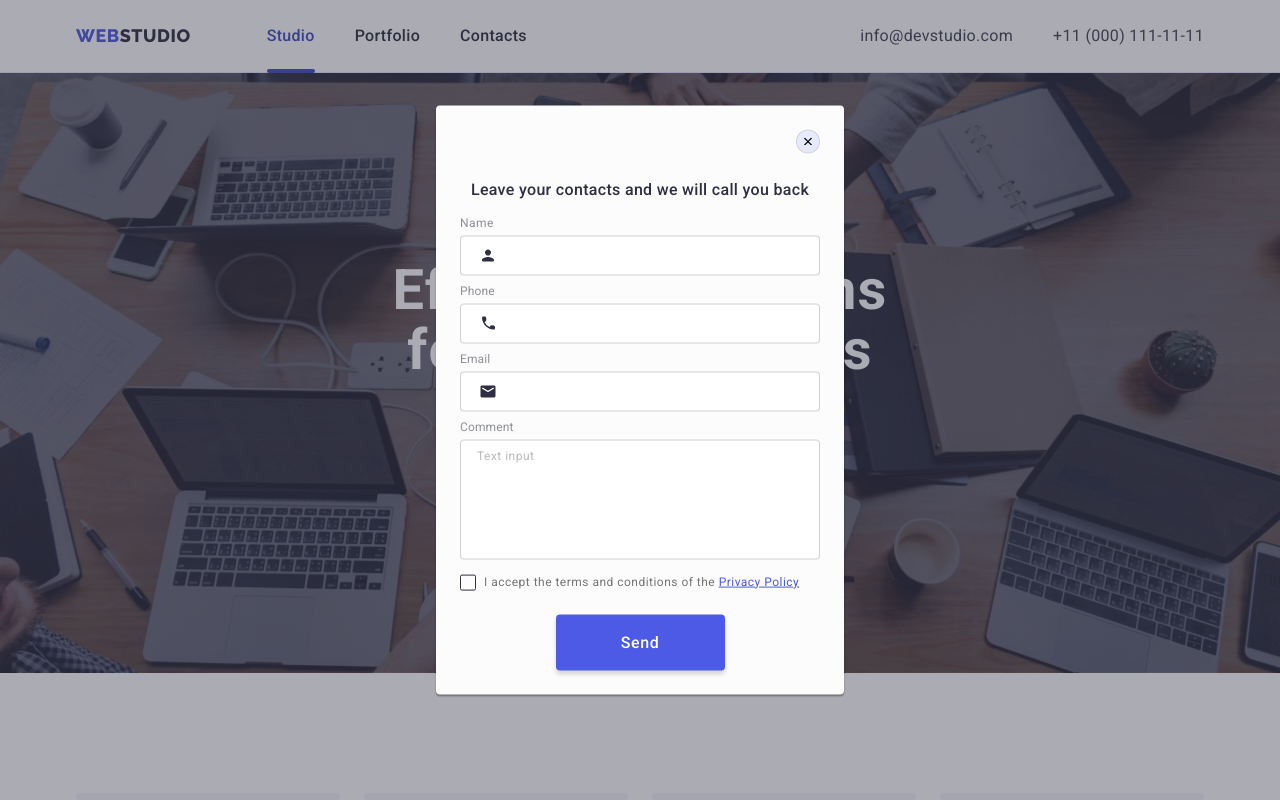
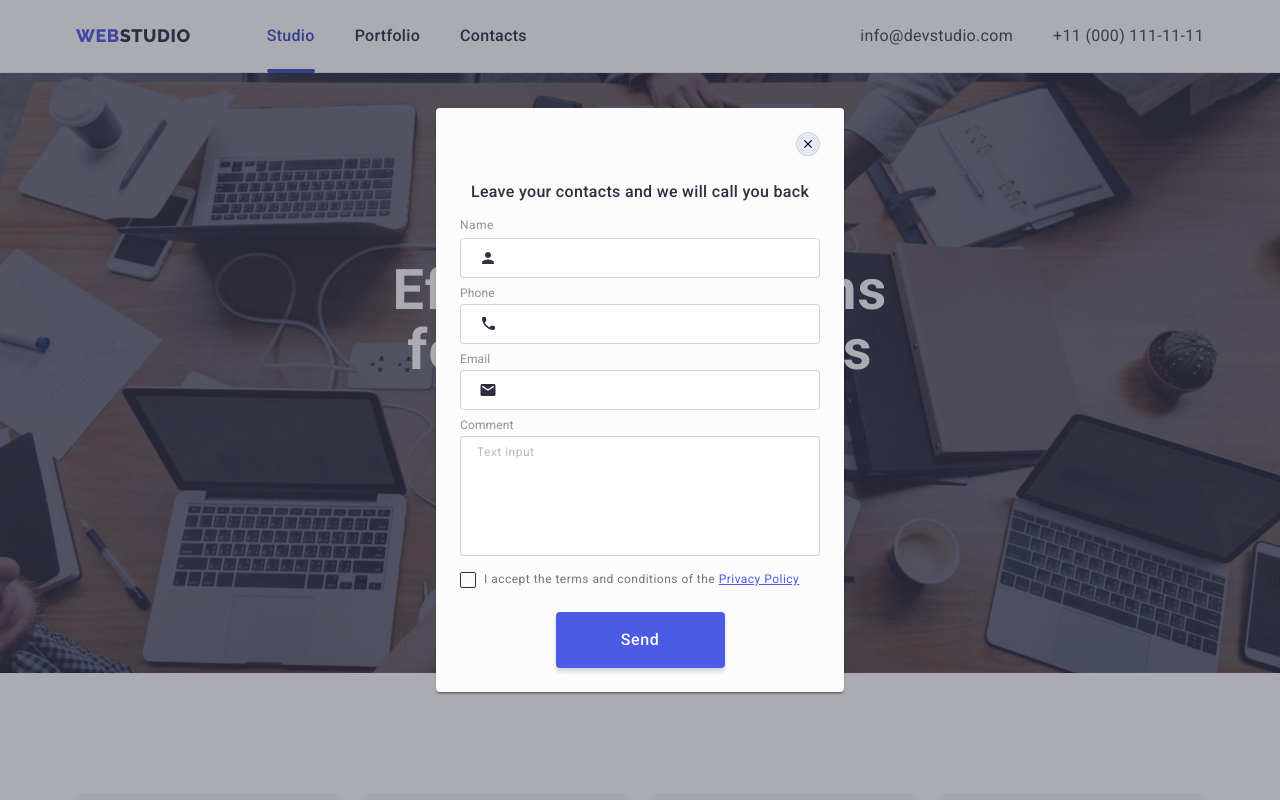
Before and after one commit to Cherydens/goit-markup-hw-06, a plain HTML site: page index.html in a window 1280 px wide. Both pictures are taken after a click on the button "Order Service". Shown: the top 800 px of the page. Drawn offline with nearby package versions, Linux system fonts and the light colour scheme.

Commit message:
Fix modal window

```diff
--- a/css/styles.css
+++ b/css/styles.css
@@ -299,7 +299,6 @@ background-color: var(--white-color);
 .team-section {
   padding-top: 120px;
   padding-bottom: 110px;
-  max-width: 1440px;
   margin-left: auto;
   margin-right: auto;
   background-color: var(--light-color);
@@ -503,7 +502,6 @@ background-color: var(--white-color);
 
 /* Footer */
 .page-footer {
-  max-width: 1440px;
   margin-left: auto;
   margin-right: auto;
   padding: 100px 0;
@@ -713,17 +711,26 @@ background-color: var(--white-color);
   margin-bottom: 8px;
 }
 
-.contact-descr {
-  display: block;
-  font-size: 12px;
-  line-height: 1.33;
-  letter-spacing: 0.01em;
-  color: var(--subtle-text-color);
-  margin-bottom: 4px;
+.comment-field {
+  margin-bottom: 16px;
 }
 
 .user-name-descr {
+  display: block;
+  margin-bottom: 4px;
+  font-size: 12px;
+  line-height: 1.33;
   letter-spacing: 0.04em;
+  color: var(--subtle-text-color);
+}
+
+.contact-descr {
+  display: block;
+  margin-bottom: 4px;
+  font-size: 12px;
+  line-height: 1.17;
+  letter-spacing: 0.01em;
+  color: var(--subtle-text-color);
 }
 
 .contact-wrapper {
@@ -763,6 +770,7 @@ background-color: var(--white-color);
 }
 
 .contact-comment {
+  display: block;
   resize: none;
   width: 100%;
   height: 120px;
--- a/index.html
+++ b/index.html
@@ -608,7 +608,7 @@
           <p class="form-title">Leave your contacts and we will call you back</p>
 
           <label class="contact-field">
-            <span class="user-name-descr contact-descr">Name</span>
+            <span class="user-name-descr">Name</span>
             <span class="contact-wrapper">
               <input class="contact-input" type="text" name="user_name" autofocus />
               <svg class="contact-icon" width="18" height="18">
@@ -637,7 +637,7 @@
             </span>
           </label>
 
-          <label class="contact-field">
+          <label class="comment-field">
             <span class="contact-descr">Comment</span>
             <textarea
               class="contact-comment"
```
